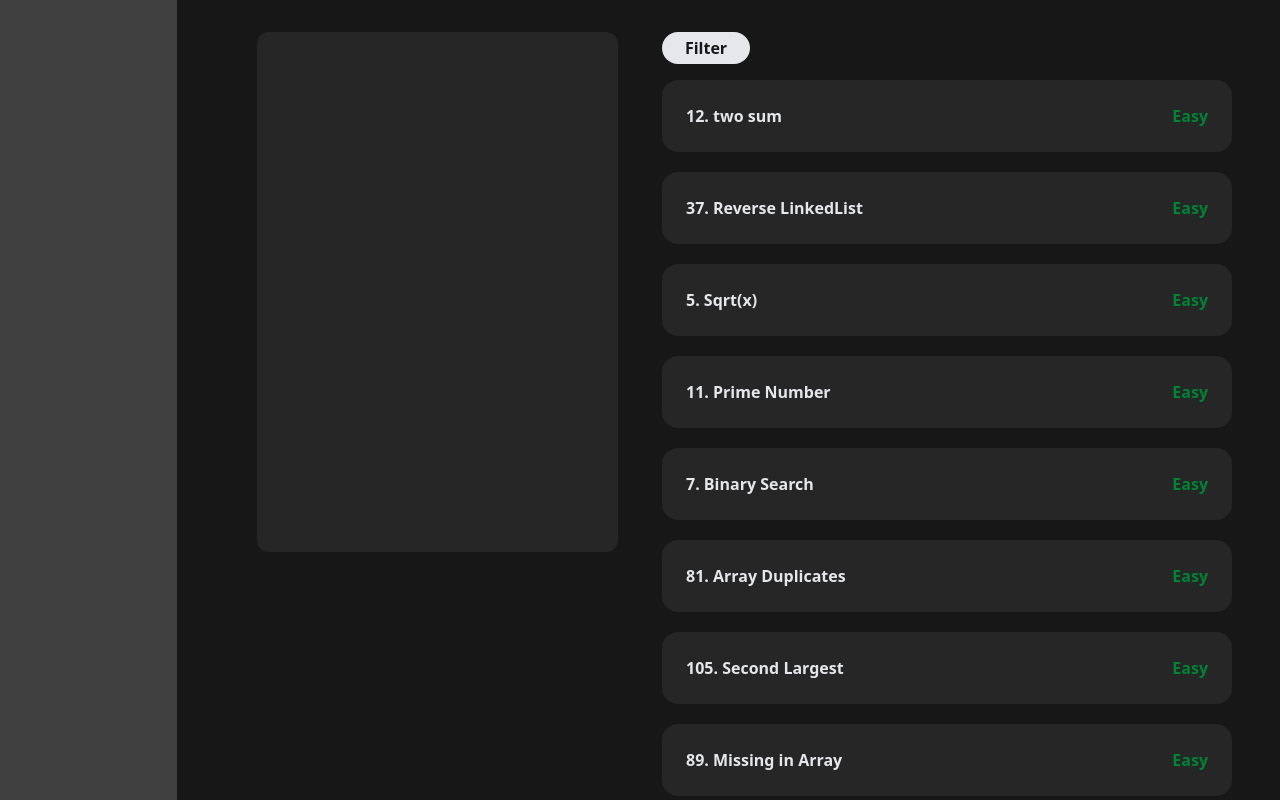
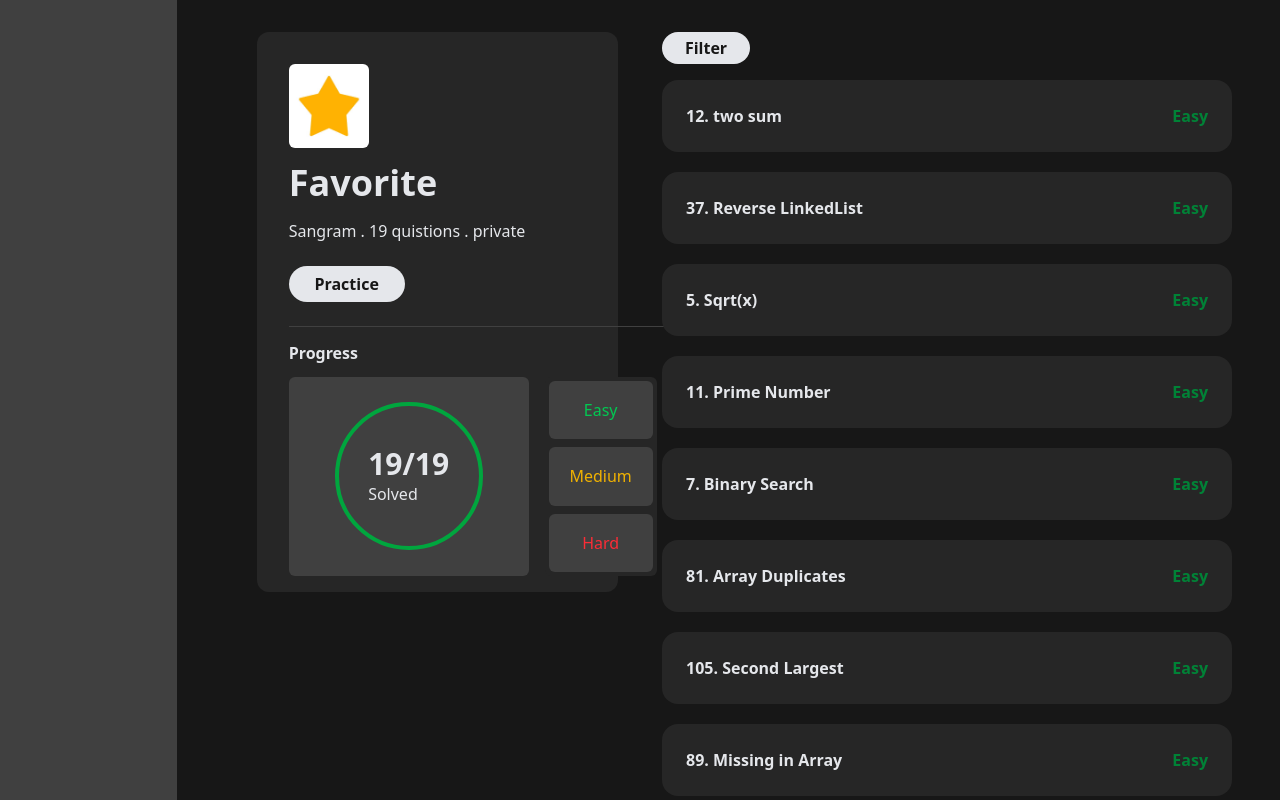
Before and after one commit to sangram-jr/Tailwind-Basics, a React (Vite) app in the folder leetcode-ui/: page / in a window 1280 px wide. Shown: the top 800 px of the page. Built offline with nearby package versions, Linux system fonts and the light colour scheme.

Commit message:
add style into second div(Progress div)

```diff
--- a/leetcode-ui/src/components/Page.jsx
+++ b/leetcode-ui/src/components/Page.jsx
@@ -1,5 +1,6 @@
 import { useState } from "react";
 import Showdata from "./Showdata";
+import star from '../assets/star-icon.jpg'
 
 
 const  Page=()=>{
@@ -78,12 +79,32 @@
     if(!filter){
         return(
             <div className="min-h-screen bg-neutral-900 grid grid-cols-12 gap-11">
+
                 <div className="grid col-span-2 bg-neutral-700 border-amber-50">
 
                 </div>
-                <div className="grid col-span-4 bg-neutral-800 mt-8 mb-30 ml-9 rounded-xl h-130">
 
+                <div className="grid col-span-4 bg-neutral-800 mt-8 mb-30 ml-9 rounded-xl h-140">
+                    <img src={star} alt="star-png" className="h-21 w-20 rounded-md ml-8 mt-8"/>
+                    <h1 className="text-4xl text-gray-200 font-bold ml-8 -mt-9">Favorite</h1>
+                    <p className="text-gray-200 ml-8 -mt-9">Sangram . 19 quistions . private</p>
+                    <button className="ml-8 -mt-10 h-9 w-29 text-center font-semibold bg-gray-200 text-neutral-900 rounded-full">Practice</button>
+                    <div className="bg-neutral-700 h-px w-96 -mt-8 ml-8"></div>
+                    <p className=" text-gray-200 font-semibold ml-8 -mt-17">Progress</p>
+                    <div className="grid grid-cols-12 ml-8 -mt-21 mb-4">
+                        <div className="grid col-span-8 bg-neutral-700 mr-4 rounded-md  justify-center items-center">
+                            <div className=" w-37 h-37 rounded-full border-4 border-green-600 flex justify-center items-center">
+                                <div className="text-gray-200 text-md flex flex-col"><span className="font-semibold text-3xl">19/19</span>Solved</div>
+                            </div>
+                        </div>
+                        <div className="grid col-span-4 bg-neutral-800 mr-4 rounded-md">
+                            <div className="m-1 bg-neutral-700 rounded-md text-green-500 flex items-center justify-center">Easy</div>
+                            <div className="m-1 bg-neutral-700 rounded-md text-center text-yellow-500 flex items-center justify-center">Medium</div>
+                            <div className="m-1 bg-neutral-700 rounded-md text-center text-red-500 flex items-center justify-center">Hard</div>
+                        </div>
+                    </div>
                 </div>
+
                 <div className="grid col-span-6 text-gray-200 mt-8 mr-8">
                     <button onClick={changeFilter} className="cursor-pointer h-8 w-22 text-center font-semibold bg-gray-200 text-neutral-900 rounded-full">Filter</button>
                     {
```
Also changed, not shown: leetcode-ui/src/assets/star-icon.jpg (added), 1 other file (tests, documents, lock files or other folders).
